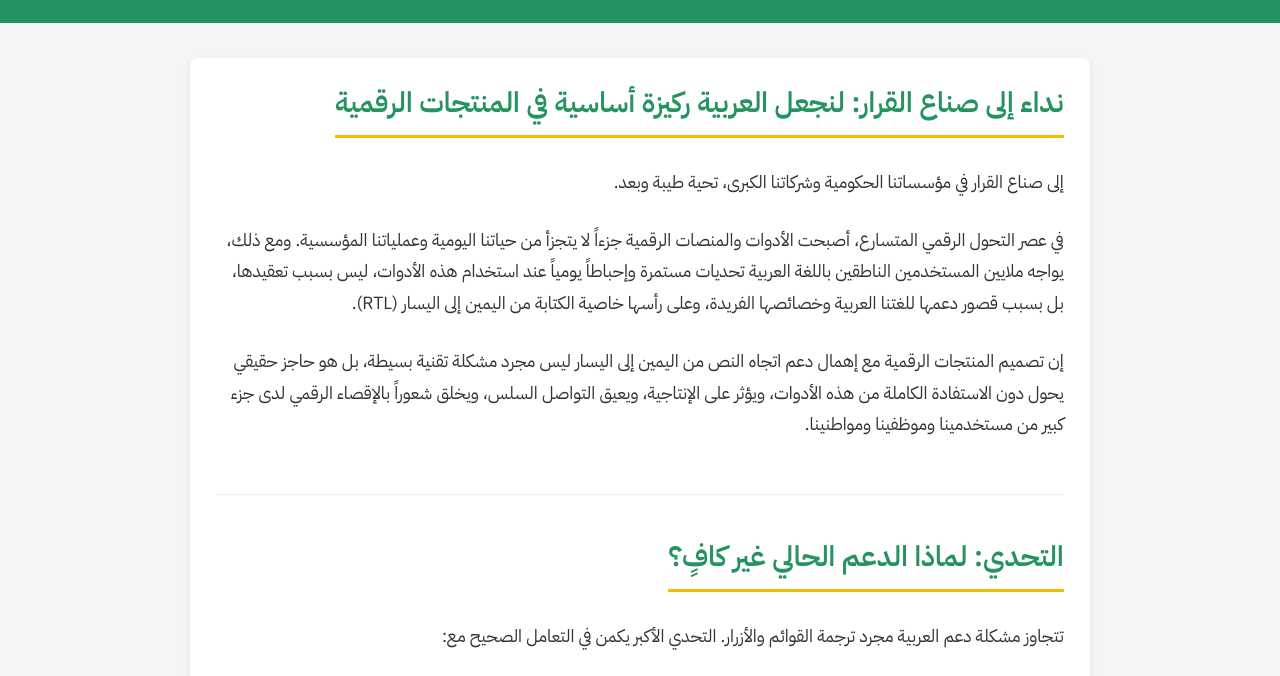
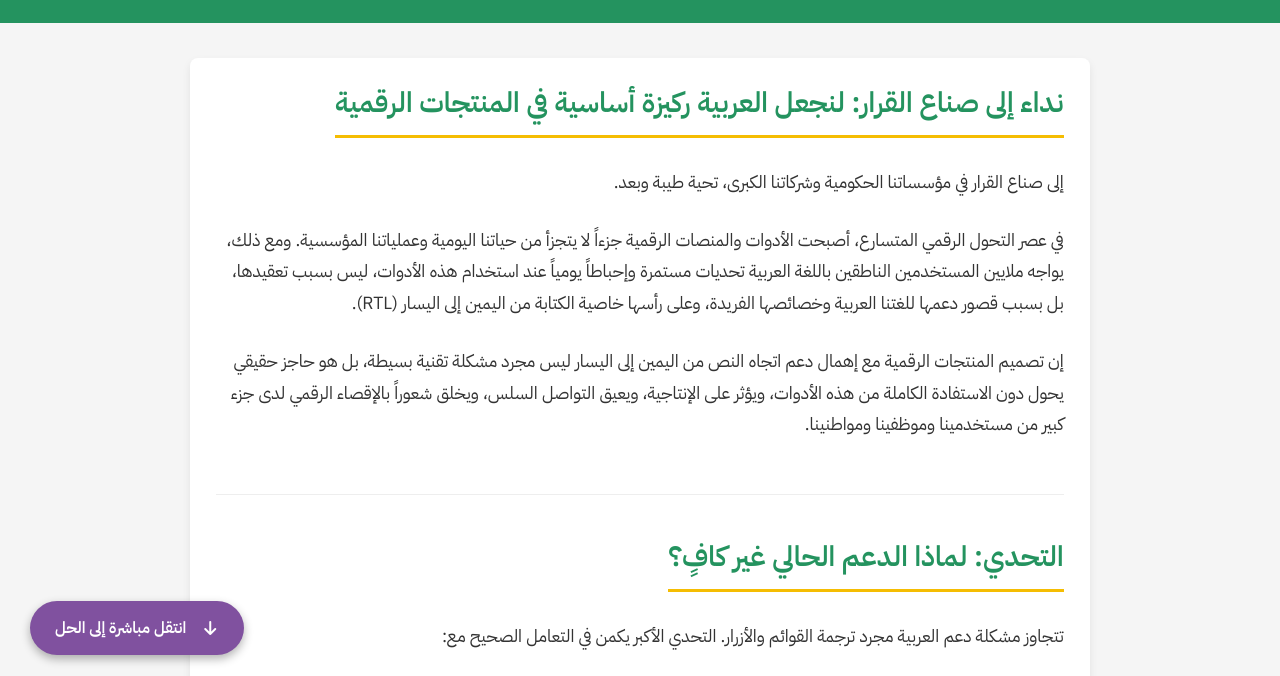
Before and after one commit to AsimNet/Perfectly-Backwards, a plain HTML site: page arabic.html in a window 1280 px wide. Shown: the part 115-791 px from the top of the page. Drawn offline with Linux system fonts and the light colour scheme.

Commit message:
Add floating solution button with RTL-aware styles and smooth scroll functionality

```diff
--- a/arabic.html
+++ b/arabic.html
@@ -90,7 +90,40 @@
             margin-bottom: 1.5em; /* Ensure correct spacing */
         }
 
+        /* Floating solution button styles */
+        .floating-solution-btn {
+            position: fixed;
+            bottom: 30px;
+            left: 30px; /* RTL-aware positioning - in Arabic, we position on left side */
+            background-color: #80519F;
+            color: white;
+            border: none;
+            border-radius: 50px;
+            padding: 15px 25px;
+            font-size: 16px;
+            font-weight: 600;
+            box-shadow: 0 4px 10px rgba(0, 0, 0, 0.3);
+            cursor: pointer;
+            z-index: 1000;
+            display: flex;
+            align-items: center;
+            transition: all 0.3s ease;
+            font-family: 'IBM Plex Sans Arabic', sans-serif;
+        }
 
+        .floating-solution-btn:hover {
+            background-color: #6b3d8c;
+            transform: translateY(-3px);
+            box-shadow: 0 6px 15px rgba(0, 0, 0, 0.4);
+        }
+
+        .floating-solution-btn i {
+            margin-inline-end: 15px; /* RTL-aware margin */
+        }
+        /* Additional spacing for arrow icon */
+        .fa-arrow-down:before {
+            padding: 0 3px;
+        }
     </style>
     <link rel="preconnect" href="https://fonts.googleapis.com">
     <link rel="preconnect" href="https://fonts.gstatic.com" crossorigin>
@@ -121,6 +154,11 @@
     <h1>Perfectly Backwards - معكوس بإتقان!</h1>
     <p><a href="index.html">Read in English</a></p>
 </header>
+
+<!-- Floating solution button -->
+<button class="floating-solution-btn" onclick="scrollToSolution()">
+    <i class="fas fa-arrow-down"></i> انتقل مباشرة إلى الحل
+</button>
 
 <main>
     <section id="introduction">
@@ -344,5 +382,15 @@
     <p><small>مشروع جيتهاب: <a href="https://github.com/AsimNet/Perfectly-Backwards" target="_blank">https://github.com/AsimNet/Perfectly-Backwards</a></small></p>
 </footer>
 
+<script>
+    function scrollToSolution() {
+        // Scroll to the solution section (our-proposal)
+        const solutionSection = document.getElementById('our-proposal');
+        if (solutionSection) {
+            solutionSection.scrollIntoView({ behavior: 'smooth' });
+        }
+    }
+</script>
+
 </body>
 </html>
```
Also changed, not shown: index.html (+45 -0 lines).
